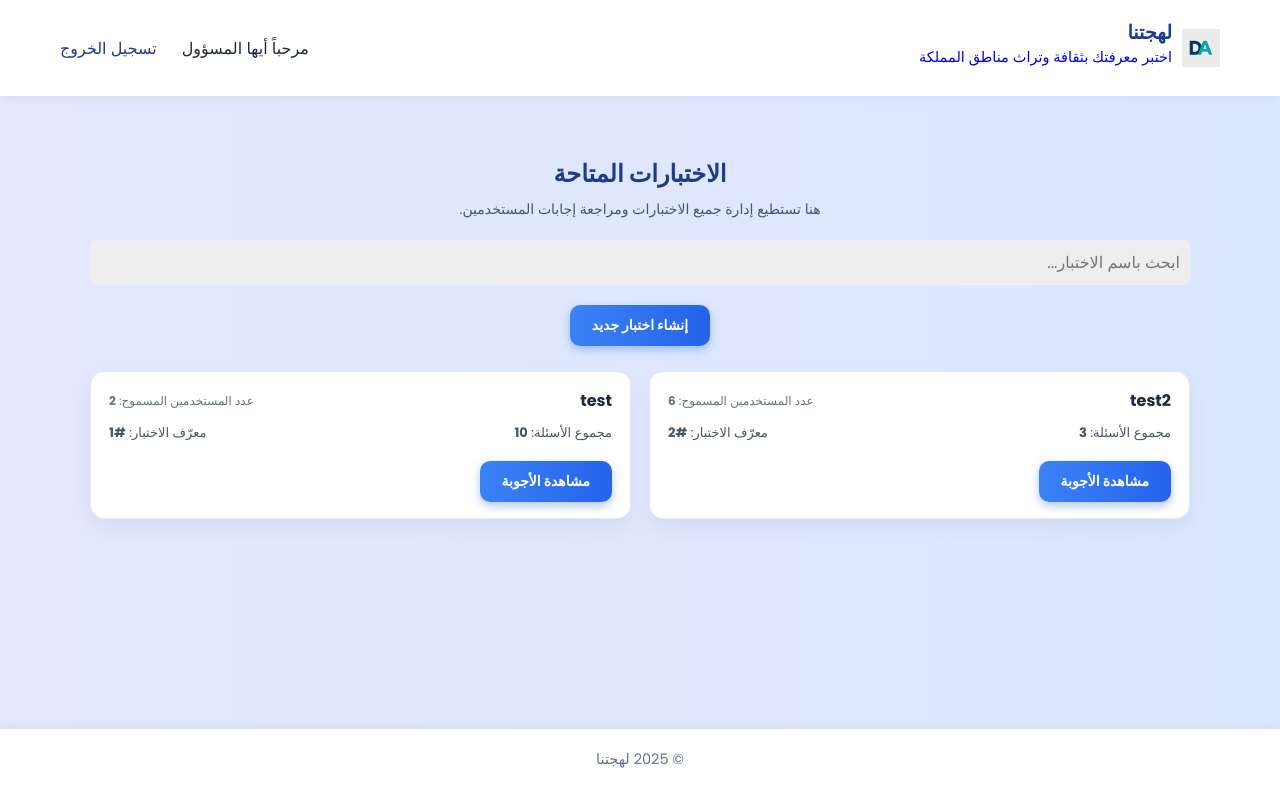
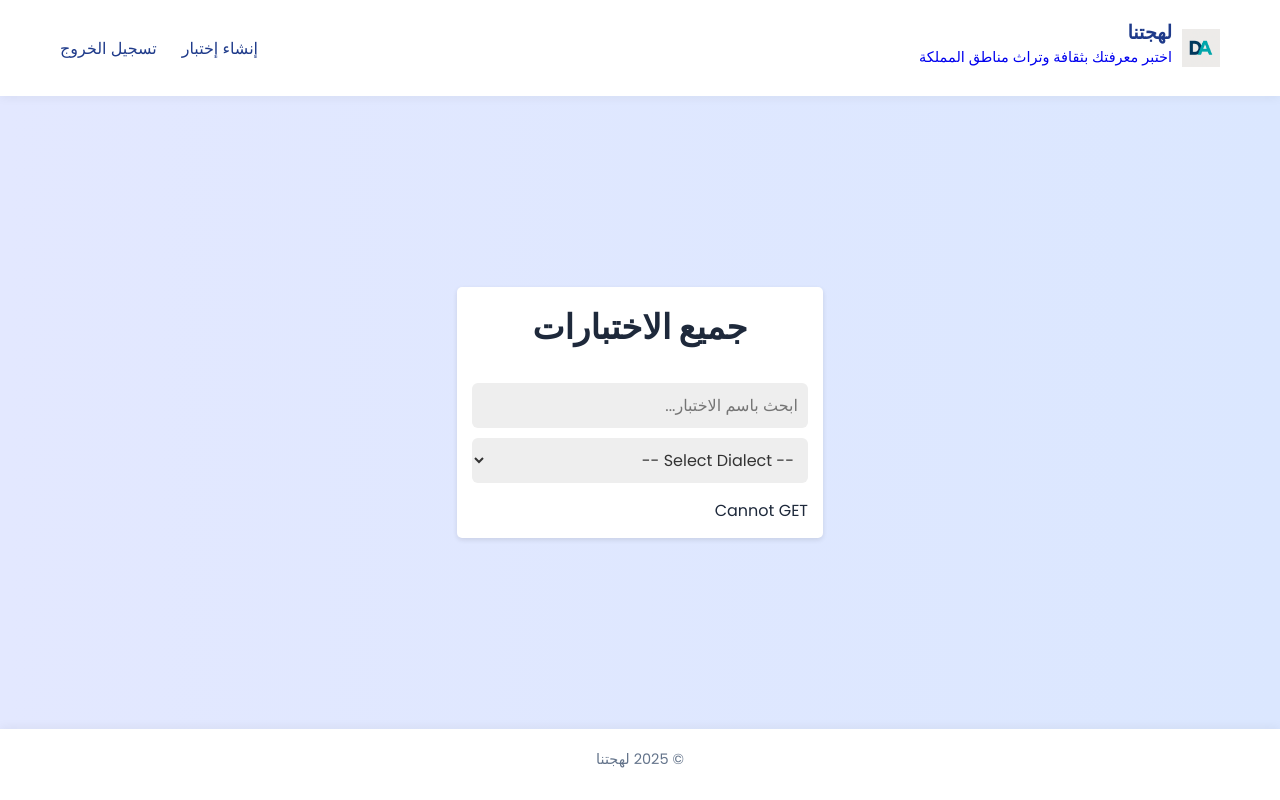
Before and after one commit to AmrBinMohmmad/Turath, a PHP site: page /admin_page.php in a window 1280 px wide. Run offline with PHP 8.4, Linux system fonts and the light colour scheme; a user stored in the database is signed in; data comes from the database, SQL or seed files in the repository; data that the repository does not hold is empty.

Commit message:
Update admin_page.php

```diff
--- a/admin_page.php
+++ b/admin_page.php
@@ -1,12 +1,6 @@
 <?php
-require "config2.php";
-session_start();
-
-// demo admin
-$admin = ['id'=>1,'name'=>'Admin Demo'];
-
-// جلب كل الاختبارات
-$projects = $conn->query("SELECT * FROM cards ORDER BY id DESC");
+require_once 'auth.php';
+require_admin();
 ?>
 
 <!DOCTYPE html>
@@ -30,61 +24,35 @@ $projects = $conn->query("SELECT * FROM cards ORDER BY id DESC");
       </div>
     </a>
     <nav>
-      <span>مرحباً أيها المسؤول</span>
-      <!--- <a href="create_project.html" class="button">إنشاء إختبار</a> --->
+      <a href="create_project.html" class="button">إنشاء إختبار</a>
       <a href="logout.php">تسجيل الخروج</a>
     </nav>
   </header>
 
-   <main class="user-dashboard">
-    <section class="user-panel">
-      <header class="user-panel-header">
-        <h2>الاختبارات المتاحة</h2>
-        <p>هنا تستطيع إدارة جميع الاختبارات ومراجعة إجابات المستخدمين.</p>
+  <main class="types-wrapper">
+    <div class="container">
+      <div class="card">
+
+        <h2>جميع الاختبارات</h2>
 
         <input type="text" id="search" placeholder="ابحث باسم الاختبار..." oninput="loadCards()"
           style="width: 100%; padding: 10px; margin: 10px 0;">
 
-          <!-- زر إنشاء اختبار بنفس ستايل الأزرار -->
-        <a href="create_project.php" class="quiz-button" style="margin-top:10px;">
-          إنشاء اختبار جديد
-        </a>
-      </header>
 
-        <?php if ($projects && $projects->num_rows > 0): ?>
-        <!-- نفس grid المستخدم في صفحة user_page -->
-        <div class="cards-grid">
-          <?php while($p = $projects->fetch_assoc()): ?>
-            <article class="quiz-card">
-              <div class="quiz-card-header">
-                <h3 class="quiz-title"><?= e($p['card_name']) ?></h3>
+        <select id="filter-region" onchange="loadCards()" style="width: 100%; padding: 10px; margin-bottom: 15px;">
+          <option value="" disabled selected>-- Select Dialect --</option>
+            <option value="all">Mixed (Random from all)</option>
+            <option value="General">General</option>
+            <option value="Southern">Southern</option>
+            <option value="Central">Central</option>
+            <option value="Eastern">Eastern</option>
+            <option value="Northern">Northern</option>
+            <option value="Western">Western</option>
+        </select>
 
-                <span class="quiz-users">
-                  عدد المستخدمين المسموح:
-                  <strong><?= (int)$p['number_of_users'] ?></strong>
-                </span>
-              </div>
-
-              <div class="quiz-meta">
-                <span>مجموع الأسئلة: <strong><?= (int)$p['number_of_question'] ?></strong></span>
-                <span>معرّف الاختبار: <strong>#<?= (int)$p['id'] ?></strong></span>
-              </div>
-
-              <div class="quiz-actions">
-                <a class="quiz-button" href="admin_project_answers.php?id=<?= (int)$p['id'] ?>">
-                  مشاهدة الأجوبة
-                </a>
-              </div>
-            </article>
-          <?php endwhile; ?>
-        </div>
-      <?php else: ?>
-        <p class="no-quizzes">لا توجد اختبارات حتى الآن.</p>
-      <?php endif; ?>
-
-       <div id="cards-box"></div>
+        <div id="cards-box"></div>
       </div>
-    </section>
+    </div>
   </main>
 
   <footer>
```
